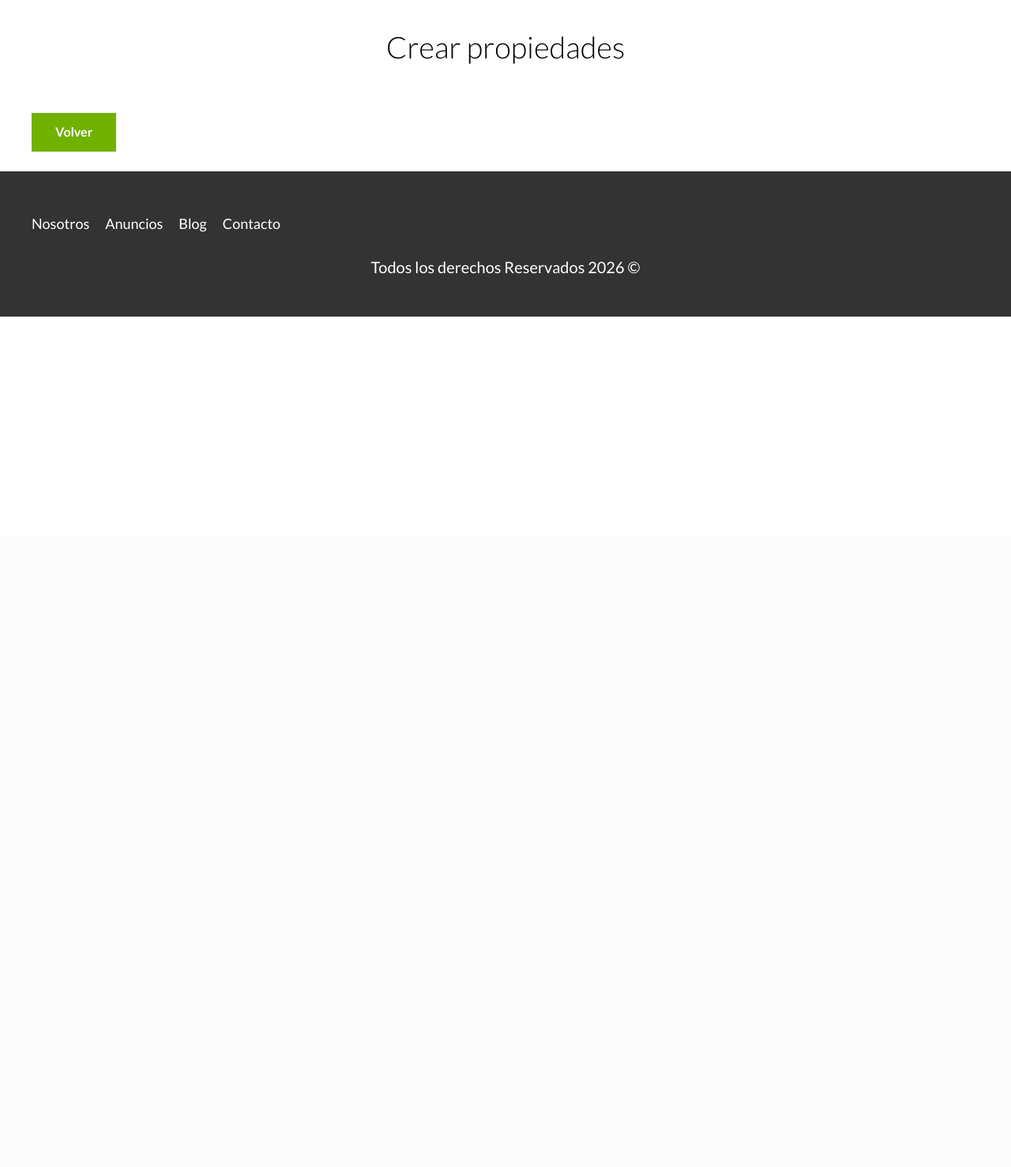
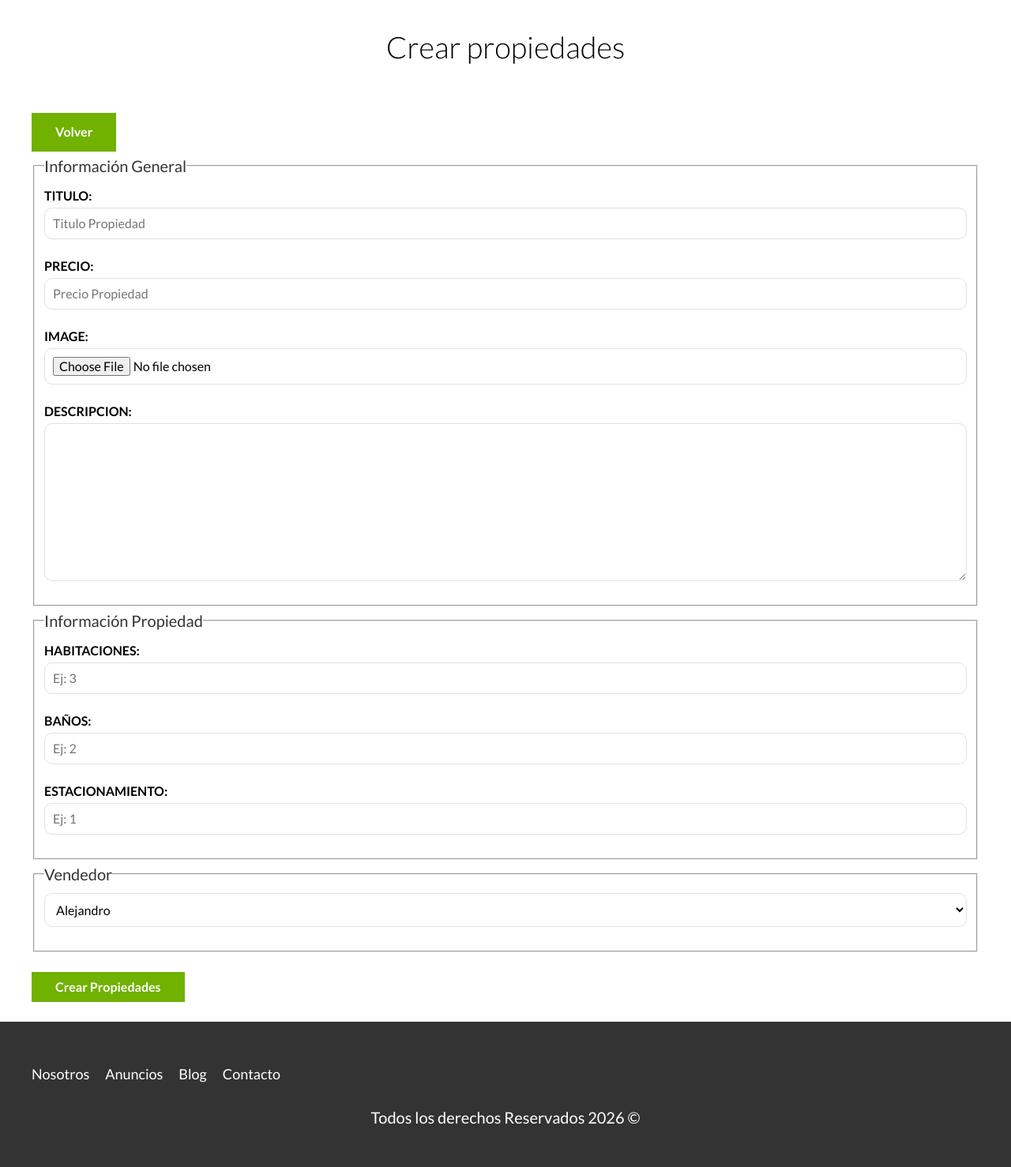
Before and after one commit to AlejandroCuriel/Bienes-Raices_v3.0, a PHP site: page /admin/propiedades/crear.php in a window 1280 px wide. Shown: the part 120-1598 px from the top of the page at 79% size. Before the commit the page ends 521 px from the top, so only its background shows below. Run offline with PHP 8.4, Linux system fonts and the light colour scheme; style sheets or scripts are compiled from the project's sources; some libraries are stand-ins or nearby versions.

Commit message:
Add form for property creation

```diff
--- a/admin/propiedades/crear.php
+++ b/admin/propiedades/crear.php
@@ -7,6 +7,47 @@ incluirTemplate('header');
   <h1>Crear propiedades</h1>
   <a href="/admin" class="boton boton-verde">Volver</a>
 
+  <form class="formulario">
+    <fieldset>
+      <legend>Información General</legend>
+
+      <label for="titulo">Titulo:</label>
+      <input type="text" id="titulo" placeholder="Titulo Propiedad" required>
+
+      <label for="Precio">Precio:</label>
+      <input type="number" id="Precio" min='1' placeholder="Precio Propiedad" required>
+
+      <label for="imagen">Image:</label>
+      <input type="file" id="imagen" accept="image/jpeg, image/pnp" required>
+
+      <label for="descripcion">Descripcion:</label>
+      <textarea id="descripcion"></textarea>
+    </fieldset>
+
+    <fieldset>
+      <legend>Información Propiedad</legend>
+
+      <label for="habitaciones">Habitaciones:</label>
+      <input type="number" id="habitaciones" placeholder="Ej: 3" min="1" max="9" required>
+
+      <label for="wc">Baños:</label>
+      <input type="number" id="wc" placeholder="Ej: 2" min="1" max="9" required>
+
+      <label for="estacionamiento">Estacionamiento:</label>
+      <input type="number" id="estacionamiento" placeholder="Ej: 1" min="1" max="9" required>
+    </fieldset>
+
+    <fieldset>
+      <legend>Vendedor</legend>
+
+      <select>
+        <option value="1">Alejandro</option>
+        <option value="2">Minoja</option>
+      </select>
+    </fieldset>
+
+    <button type="submit" class="boton boton-verde">Crear Propiedades</button>
+  </form>
 </main>
 
 <?php
```
